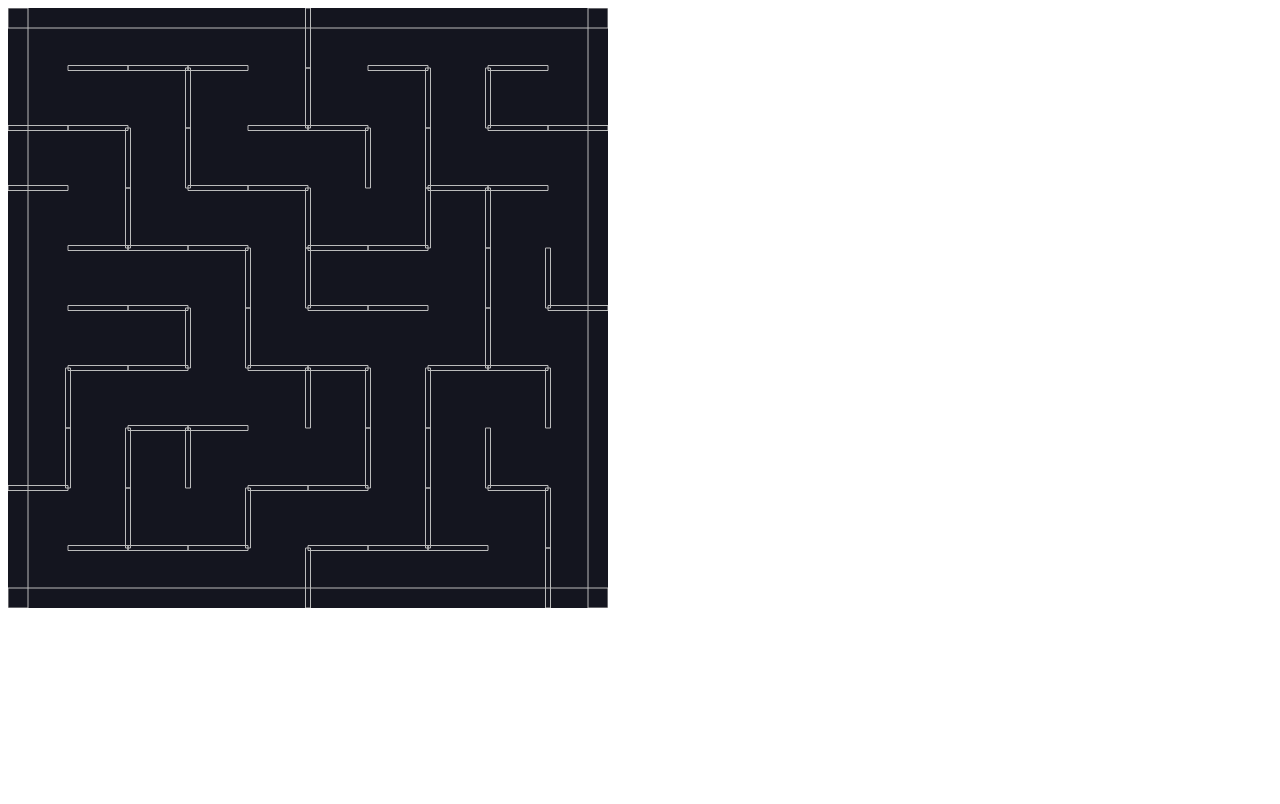
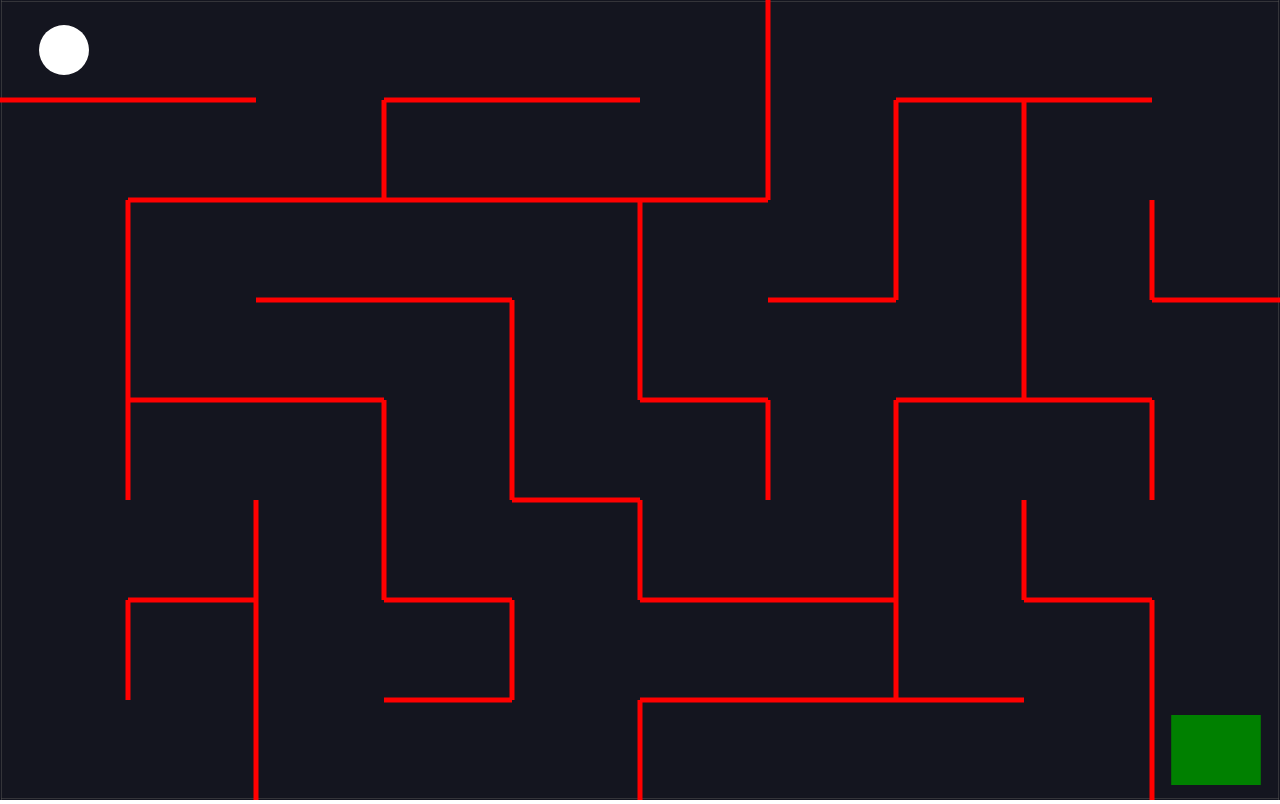
Before and after one commit to neo-kjb/Maze-Game, a plain HTML site: page index.html in a window 1280 px wide. Drawn offline with nearby package versions, Linux system fonts and the light colour scheme; animation ran at ten frames a second.

Commit message:
Enjoy the game

```diff
--- a/app.js
+++ b/app.js
@@ -1,14 +1,18 @@
-const{Engine , Render, Runner , World , Bodies} = Matter
+const{Engine , Render, Runner , World , Bodies , Body , Events} = Matter
 const engine=Engine.create();
+engine.world.gravity.y=0;
 const{world}=engine;
-const cells = 10;
-const height=600;
-const width=600;
-const unitLength = width/cells;
+const cellsHorizontal=10;
+const cellsVertival =8;
+const height=window.innerHeight;
+const width=window.innerWidth;
+const unitLengthX = width/cellsHorizontal;
+const unitLengthY = height/cellsVertival;
 const render=Render.create({
     element: document.body,
     engine:engine,
     options:{
+        wireframes:false,
         height,
         width
     }
@@ -17,20 +21,20 @@ Render.run(render);
 Runner.run(Runner.create(), engine)
 
 const walls=[
-    Bodies.rectangle(width/2,0,width,40,{isStatic:true}),
-    Bodies.rectangle(width/2,height,width,40,{isStatic:true}),
-    Bodies.rectangle(width,height/2,40,height,{isStatic:true}),
-    Bodies.rectangle(0,height/2,40,height,{isStatic:true})
+    Bodies.rectangle(width/2,0,width,2,{isStatic:true}),
+    Bodies.rectangle(width/2,height,width,2,{isStatic:true}),
+    Bodies.rectangle(width,height/2,2,height,{isStatic:true}),
+    Bodies.rectangle(0,height/2,2,height,{isStatic:true})
 
 ]
 
 World.add(world,walls);
 
-const grid= Array(cells).fill(null).map(()=>Array(cells).fill(false));
-const horizontal =Array(cells-1).fill(null).map(()=>Array(cells).fill(false));
-const vertical = Array(cells).fill(null).map(()=>Array(cells-1).fill(false));
-const startRow = Math.floor(Math.random()*cells);
-const startColumn = Math.floor(Math.random()*cells);
+const grid= Array(cellsVertival).fill(null).map(()=>Array(cellsHorizontal).fill(false));
+const horizontal =Array(cellsVertival-1).fill(null).map(()=>Array(cellsHorizontal).fill(false));
+const vertical = Array(cellsVertival).fill(null).map(()=>Array(cellsHorizontal-1).fill(false));
+const startRow = Math.floor(Math.random()*cellsVertival);
+const startColumn = Math.floor(Math.random()*cellsHorizontal);
 const shuffle=(arr)=>{
     let counter = arr.length;
     while(counter > 0){
@@ -65,7 +69,7 @@ const stepThroughCell=(row,column)=>{
     for (let neighbor of neighbors){
         const[nextRow,nextColumn,direction]=neighbor;
 
-        if (nextRow<0 || nextRow >= cells || nextColumn <0 || nextColumn >=cells){
+        if (nextRow<0 || nextRow >= cellsVertival || nextColumn <0 || nextColumn >=cellsHorizontal){
             continue;
         }
         if (grid[nextRow][nextColumn]){
@@ -96,12 +100,16 @@ vertical.forEach((row,rowIdx)=>{
             return;
         }
         const wall = Bodies.rectangle(
-            (columnIdx*unitLength)+unitLength,
-            (rowIdx*unitLength)+(unitLength/2),
+            (columnIdx*unitLengthX)+unitLengthX,
+            (rowIdx*unitLengthY)+(unitLengthY/2),
             5,
-            unitLength,
+            unitLengthY,
             {
-                isStatic: true
+                label:'wall',
+                isStatic: true,
+                render:{
+                    fillStyle:'red'
+                }
             }
         )
         World.add(world,wall)
@@ -115,15 +123,91 @@ horizontal.forEach((row,rowIdx)=>{
             return
         }
         const wall = Bodies.rectangle(
-            columnIdx*unitLength+unitLength/2,
-            rowIdx*unitLength+unitLength,
-            unitLength,
+            columnIdx*unitLengthX+unitLengthX/2,
+            rowIdx*unitLengthY+unitLengthY,
+            unitLengthX,
             5,
             {
-                isStatic:true
+                label:'wall',
+                isStatic:true,
+                render:{
+                    fillStyle:'red'
+                }
             }
         )
         World.add(world,wall)
 
     })
 })
+
+const goal = Bodies.rectangle(
+    width-unitLengthX/2,
+    height-unitLengthY/2,
+    unitLengthX*0.7,
+    unitLengthY*0.7,{
+        label:'goal',
+        isStatic : true,
+        render:{
+            fillStyle:'green'
+        }
+    }
+)
+
+World.add(world,goal)
+const ballRad = Math.min(unitLengthX,unitLengthY)/4;
+const ball = Bodies.circle(
+    unitLengthX*0.5,
+    unitLengthY*0.5,
+    ballRad,
+    {
+        label:'ball',
+        render:{
+            fillStyle:'white'
+        }
+    }
+)
+World.add(world,ball)
+
+document.addEventListener('keydown', (event)=>{
+    const {x,y}=ball.velocity;
+
+
+    if (event.code ==='KeyA'){
+        Body.setVelocity(ball,{x:x-5,y})
+    }
+    if (event.code==='KeyW'){
+        Body.setVelocity(ball,{x,y:y-5})
+
+    }
+
+    if (event.code==='KeyD'){
+        Body.setVelocity(ball,{x:x+5,y})
+
+    }
+
+    if (event.code==='KeyS'){
+        Body.setVelocity(ball,{x,y:y+5})
+
+    }
+
+
+})
+
+Events.on(engine,'collisionStart', event=>{
+    event.pairs.forEach((collision)=>{
+    const labels = ['goal', 'ball']
+    if (labels.includes(collision.bodyA.label)&&
+    labels.includes(collision.bodyB.label)){
+        document.querySelector('.winner').classList.remove('hidden')
+        world.gravity.y=1;
+        world.bodies.forEach(body=>{
+            if(body.label==='wall'){
+                Body.setStatic(body,false)
+            }
+        })
+
+    }
+
+    })
+
+})
--- a/index.html
+++ b/index.html
@@ -1,6 +1,28 @@
 <!DOCTYPE html>
 <html lang="en">
 <head>
+    <style>
+        body{
+            margin: 0;
+        }
+        .hidden {
+            display: none !important;
+        }
+
+        h1 {
+            color: white;
+            font-size: 70px;
+        }
+        .winner {
+            display: flex;
+            justify-content: center;
+            align-items: center;
+            position: absolute;
+            z-index: 1;
+            height: 100vh;
+            width: 100vh;
+        }
+    </style>
     <script src="https://cdnjs.cloudflare.com/ajax/libs/matter-js/0.18.0/matter.min.js"></script>
     <meta charset="UTF-8">
     <meta http-equiv="X-UA-Compatible" content="IE=edge">
@@ -8,6 +30,7 @@
     <title>Maze Game</title>
 </head>
 <body>
+    <div class="winner hidden"><h1>You Win!</h1></div>
 
     <script src="app.js"></script>
 
```
